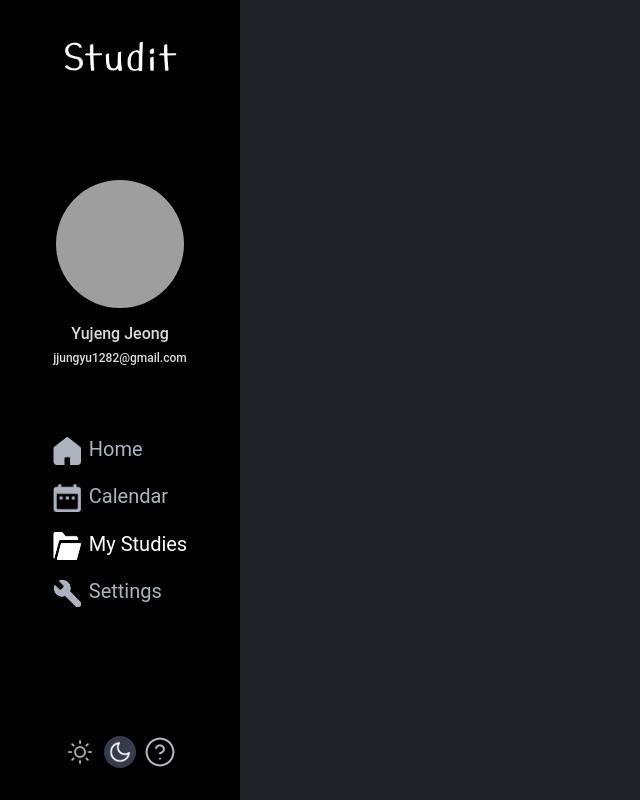
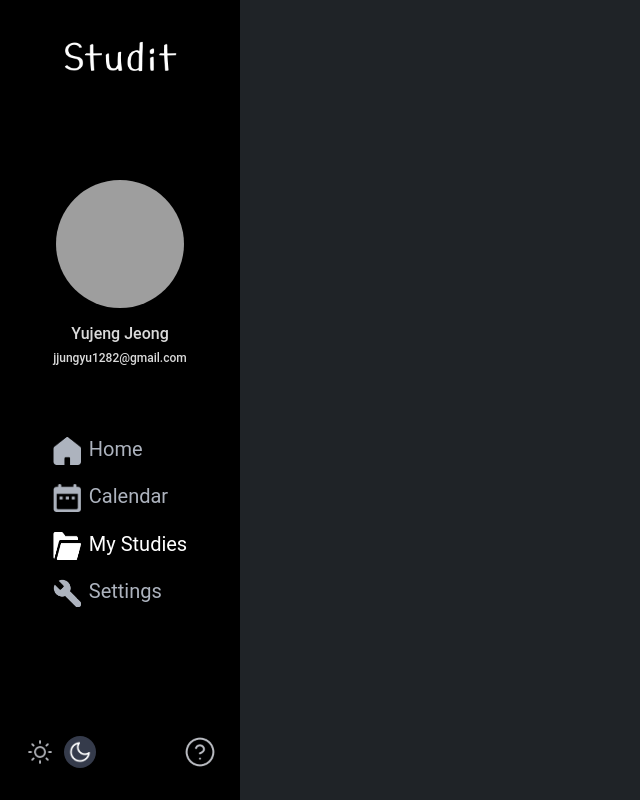
Before and after one commit to SW-Palindrome/Studit-FE, a React (Create React App) app: page / in a window 1280 px wide. Shown: the whole page, without its empty margins (0-640 px from the left). Built offline with nearby package versions, Linux system fonts and the light colour scheme; grey boxes are pictures that could not be loaded.

Commit message:
Design: 네비게이션바 하단 메뉴탭 좌우 간격 늘어뜨리기

```diff
--- a/src/pages/Home/components/Nav.js
+++ b/src/pages/Home/components/Nav.js
@@ -76,7 +76,7 @@ const StyledMenuFooter = styled.div`
   margin-bottom: 2rem;
   display: flex;
   flex-direction: row;
-  align-items: space-between;
+  width: 12rem;
 `;
 
 const StyledDarkLightModeContainer = styled.div`
```
